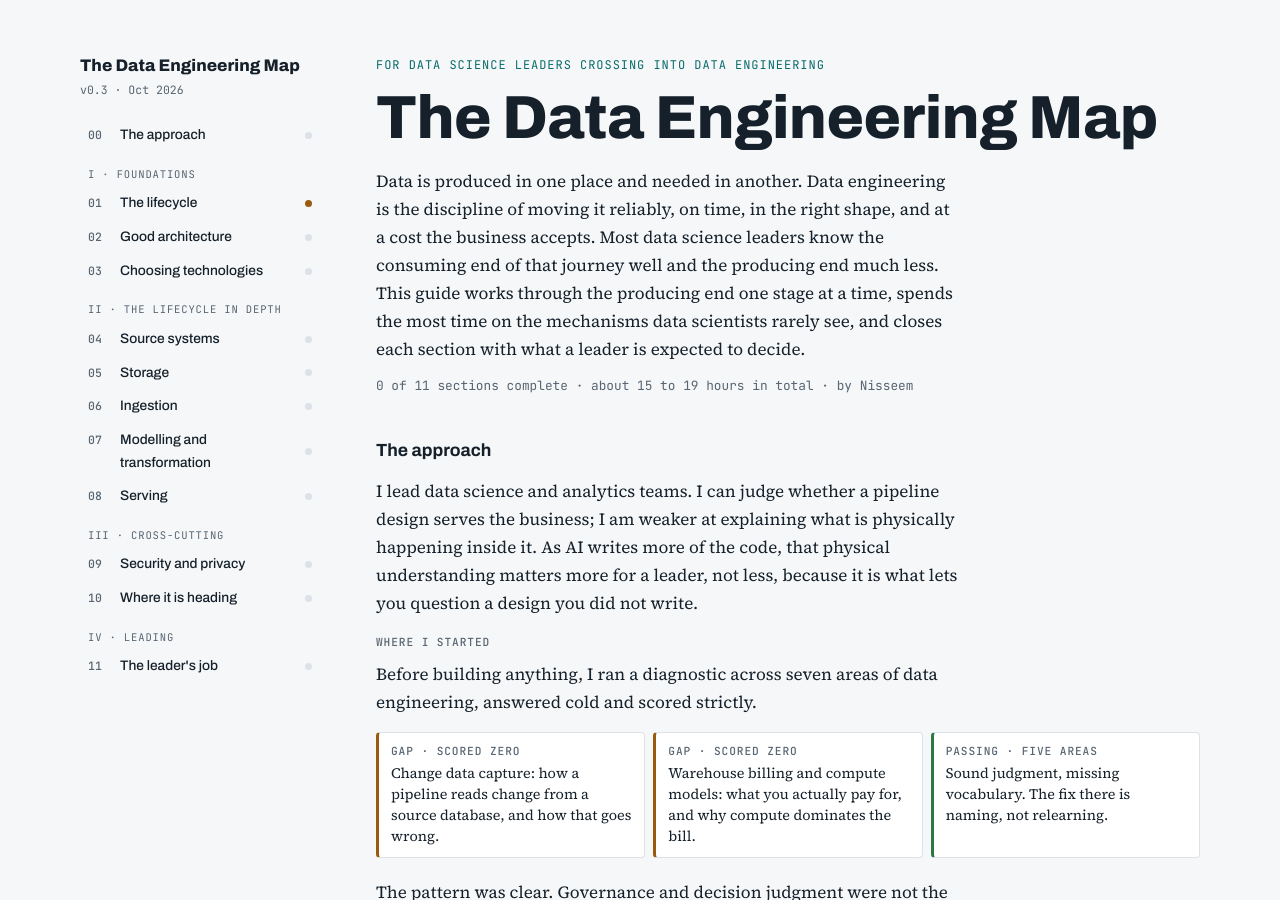
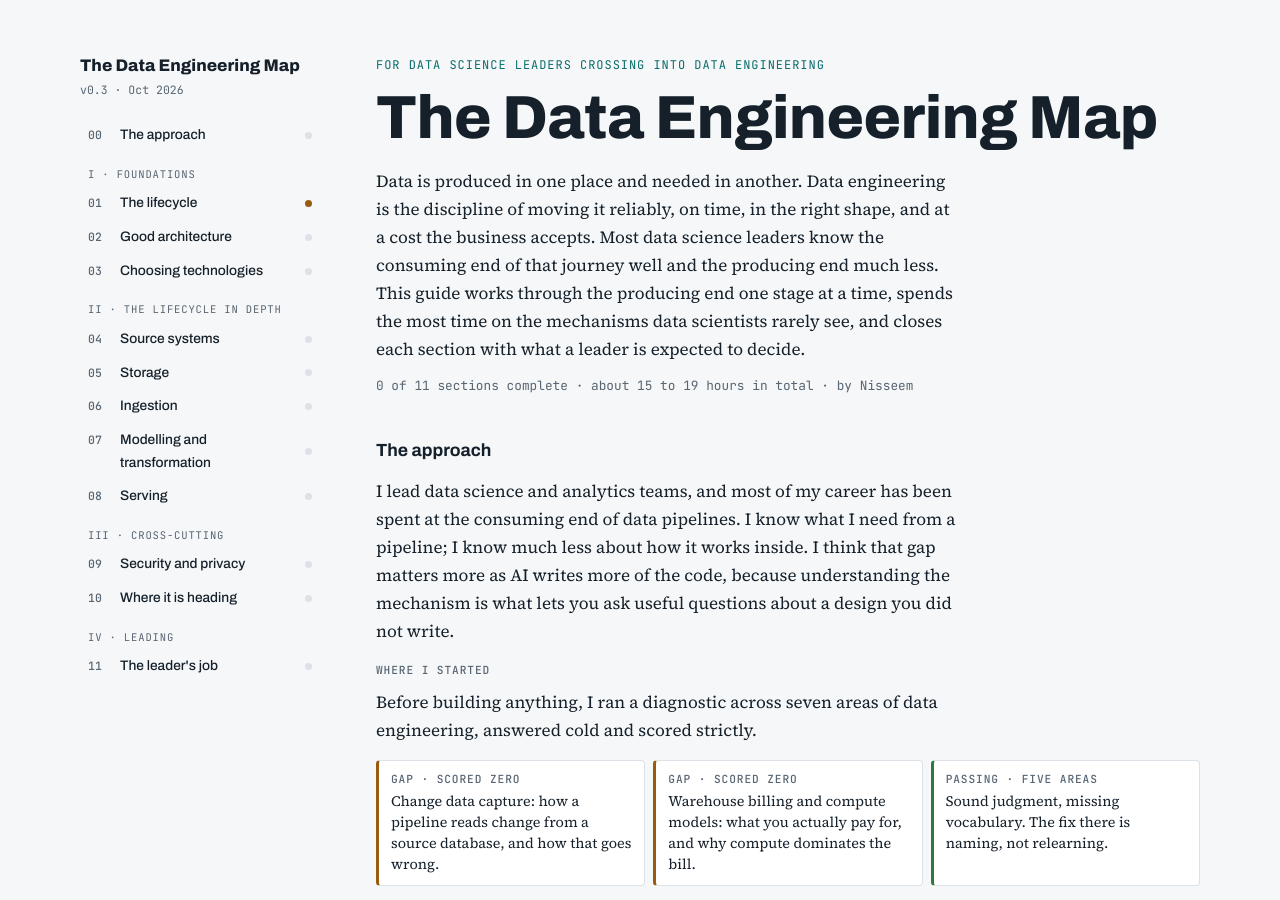
Before and after one commit to nissimnabar/nissimnabar.github.io, a Jekyll site: the page de-guide/index.html, which Jekyll copies as it is, in a window 1280 px wide and 900 px high. Built offline with Jekyll 4.4.1, drawn with Linux system fonts in a browser that asks for light colours.

Commit message:
Tone down DE guide approach intro
Co-Authored-By: Claude Opus 5.5 <noreply@anthropic.com>
Claude-Session: https://claude.ai/code/session_015FBVdd3QvQ34tfZm51LVc4

```diff
--- a/de-guide/index.html
+++ b/de-guide/index.html
@@ -220,7 +220,7 @@ footer { border-top: 1px solid var(--line); padding-top: 24px; margin-top: 24px;
 
     <section class="approach" aria-labelledby="approach">
       <h2 id="approach">The approach</h2>
-      <p>I lead data science and analytics teams. I can judge whether a pipeline design serves the business; I am weaker at explaining what is physically happening inside it. As AI writes more of the code, that physical understanding matters more for a leader, not less, because it is what lets you question a design you did not write.</p>
+      <p>I lead data science and analytics teams, and most of my career has been spent at the consuming end of data pipelines. I know what I need from a pipeline; I know much less about how it works inside. I think that gap matters more as AI writes more of the code, because understanding the mechanism is what lets you ask useful questions about a design you did not write.</p>
 
       <h3>Where I started</h3>
       <p>Before building anything, I ran a diagnostic across seven areas of data engineering, answered cold and scored strictly.</p>
```
